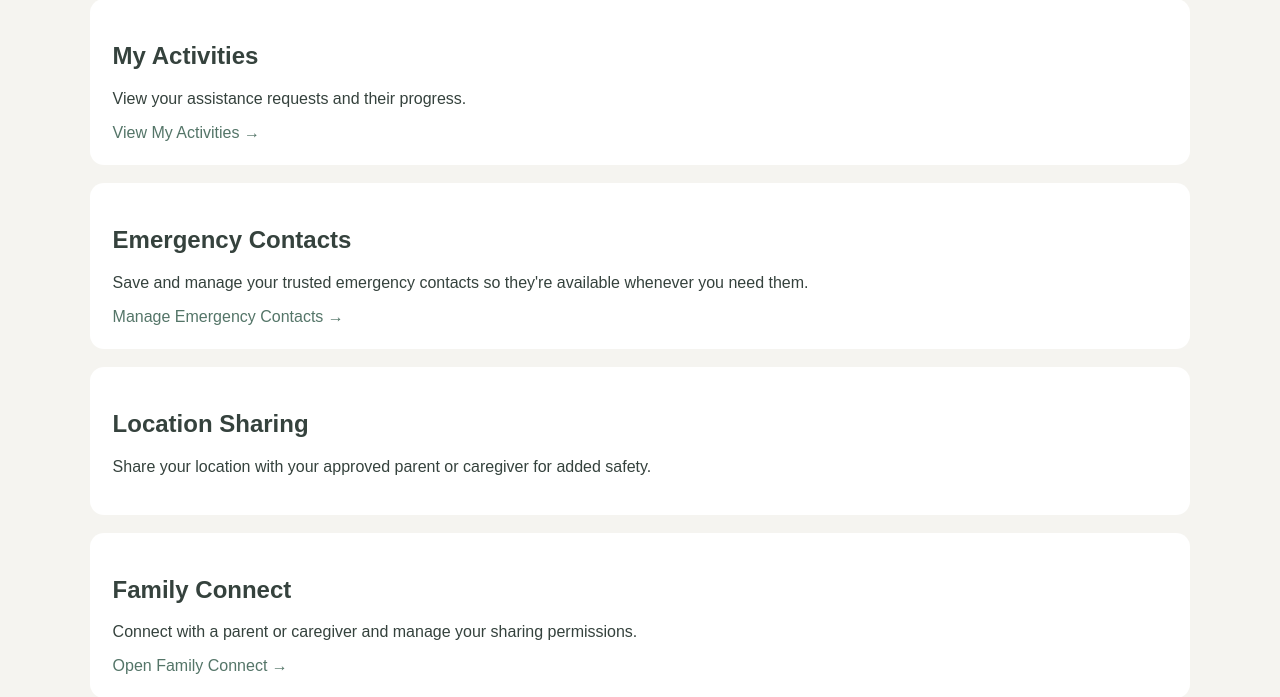
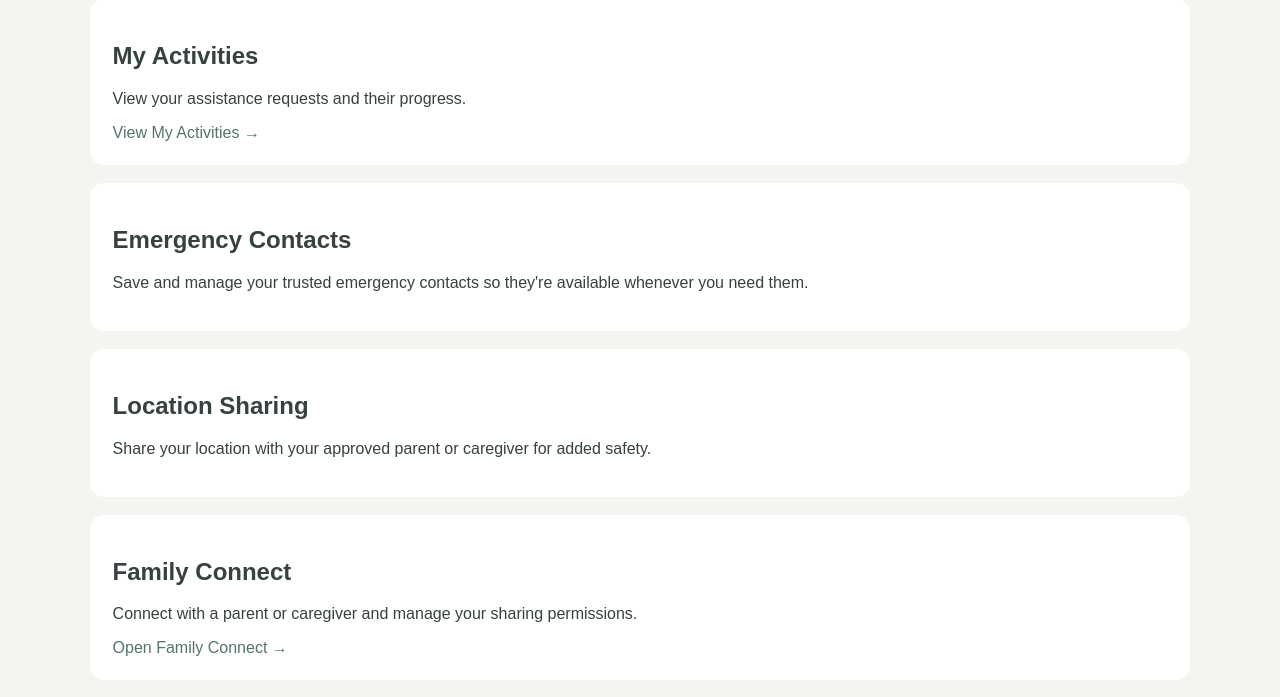
Before and after one commit to kshipraaaaaaa/Sarthi, a Django app: template templates/student/dashboard.html in a window 1280 px wide. Shown: the part 647-1344 px from the top of the page. Run offline with Django 5.2, Linux system fonts and the light colour scheme; the template is opened without the code that fills it, so the values that code supplies are empty.

Commit message:
Update dashboard.html

```diff
--- a/templates/student/dashboard.html
+++ b/templates/student/dashboard.html
@@ -137,9 +137,7 @@
     <h2>Emergency Contacts</h2>
     <p>Save and manage your trusted emergency contacts so they're available whenever you need them.</p>
 
-    <a href="{% url 'emergency_contacts' %}">
-        Manage Emergency Contacts →
-    </a>
+
 </section>
 	<section class="card" style="margin-top:18px;">
     <h2>Location Sharing</h2>
```
